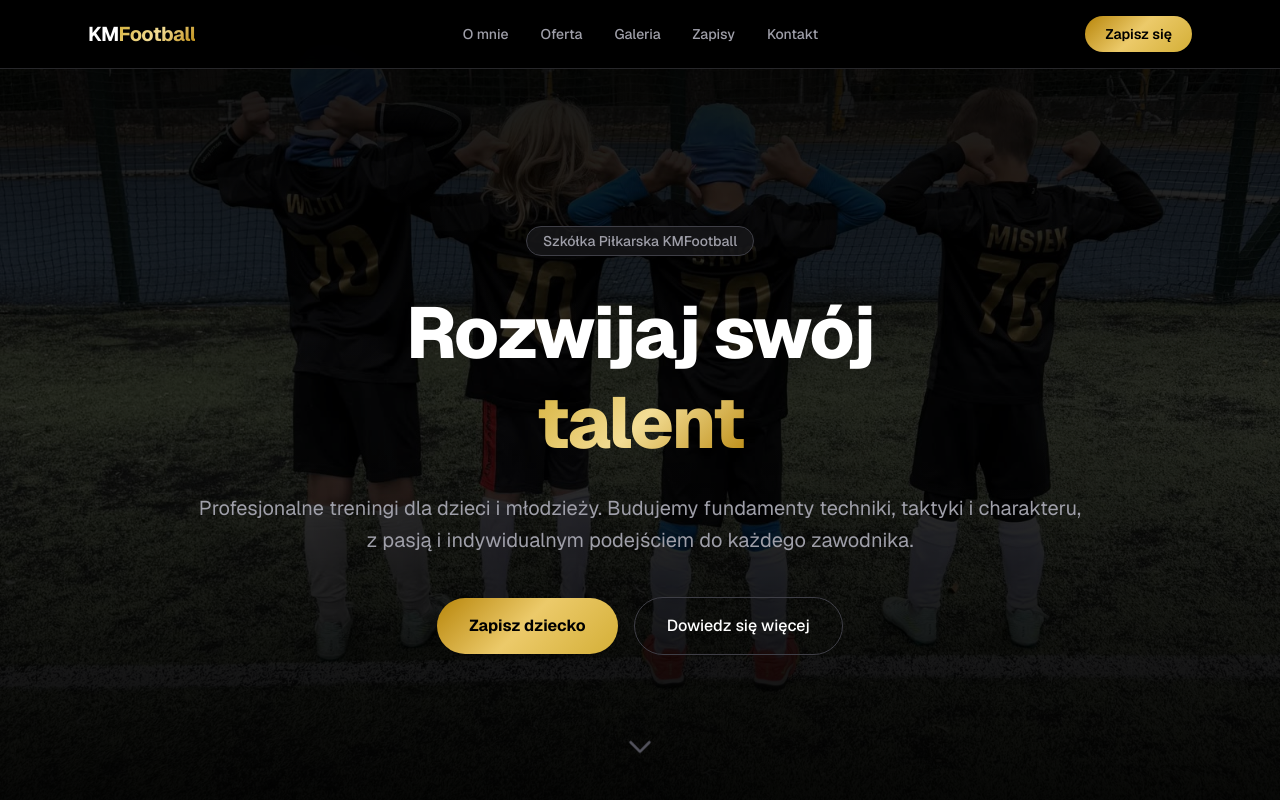
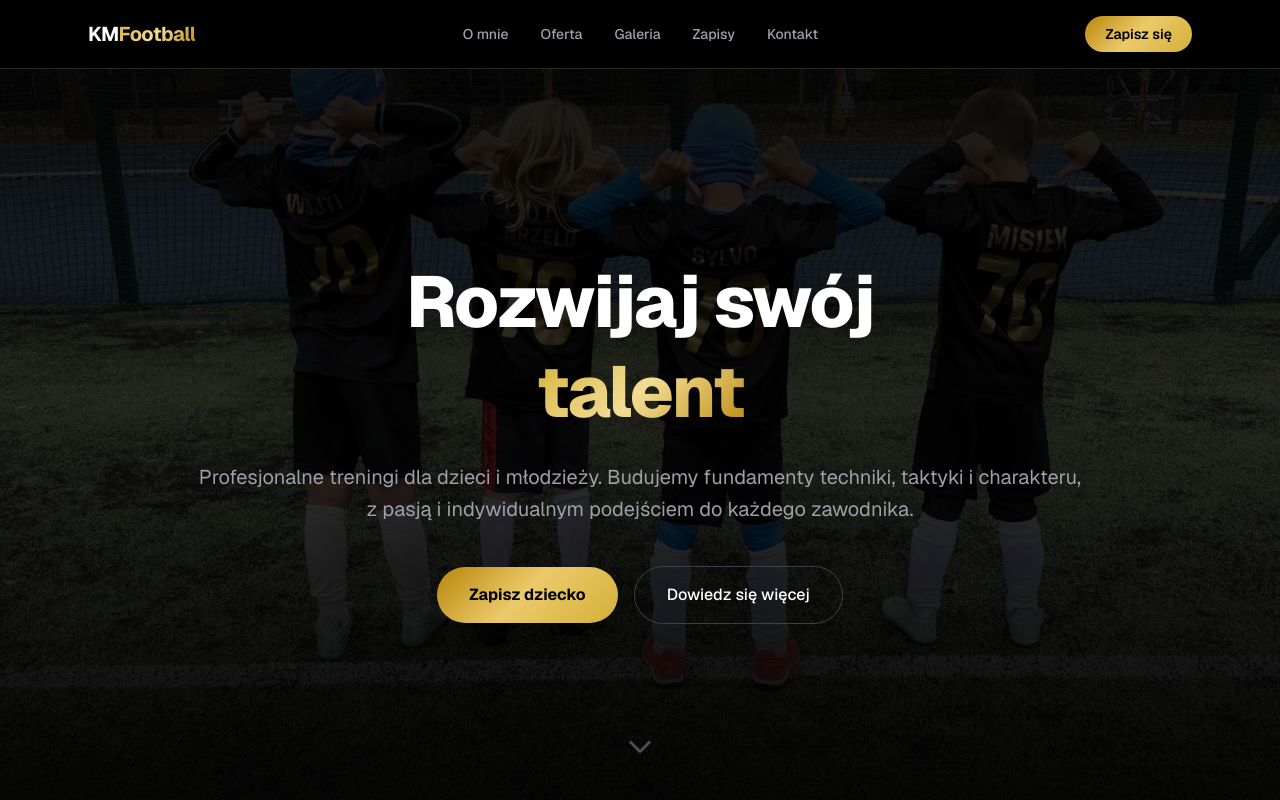
Before and after one commit to norbbert/kmfootball, a Next.js app: page / in a window 1280 px wide. Shown: the top 800 px of the page. Built offline with nearby package versions, Linux system fonts and the light colour scheme.

Commit message:
Remove hero badge label

```diff
--- a/src/components/Hero.tsx
+++ b/src/components/Hero.tsx
@@ -7,10 +7,7 @@
       <div className="absolute inset-0 bg-[url('/img/zespol.jpg')] bg-cover bg-center opacity-20" />
       <div className="absolute inset-0 bg-gradient-to-b from-black/60 via-transparent to-black/80" />
       <div className="relative z-10 mx-auto max-w-4xl text-center">
-        <span className="mb-4 inline-block rounded-full border border-zinc-700 bg-zinc-900/80 px-4 py-1 text-sm font-medium text-zinc-400">
-          Szkółka Piłkarska KMFootball
-        </span>
-        <h1 className="mt-4 text-5xl font-extrabold leading-tight tracking-tight text-white md:text-7xl">
+        <h1 className="text-5xl font-extrabold leading-tight tracking-tight text-white md:text-7xl">
           Rozwijaj swój
           <br />
           <span className="text-gold-gradient">talent</span>
```
